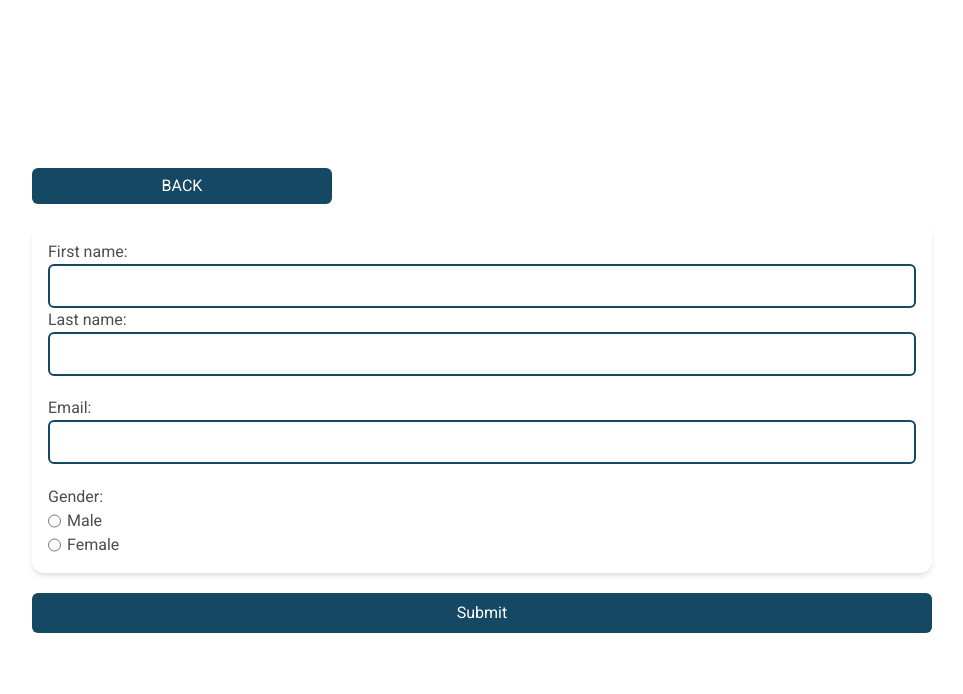
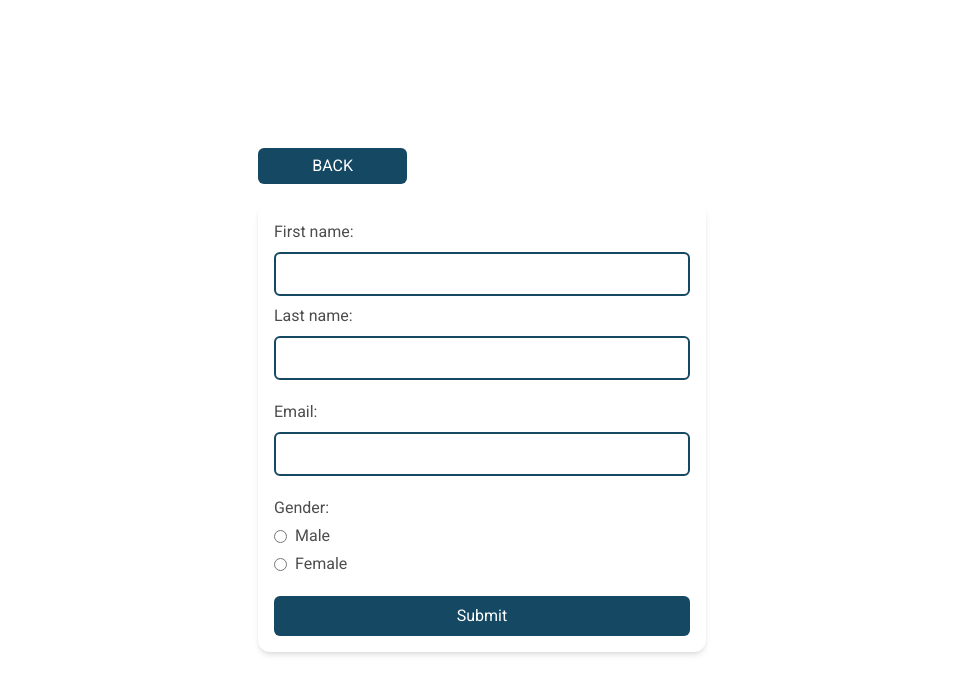
Before and after one commit to LA4th/crestvale-consultancy-project, a Vue app: page /form in a window 1280 px wide. Shown: the top 694 px of the page, without its empty margins (158-1121 px from the left). Built offline with nearby package versions, Linux system fonts and the light colour scheme; a web font is replaced by a local one; what @iscodex/tailwindcss-animate would draw is missing.

Commit message:
Adding the fetch for data

```diff
--- a/package.json
+++ b/package.json
@@ -11,6 +11,7 @@
   "dependencies": {
     "@iscodex/tailwindcss-animate": "^1.0.0",
     "@tailwindcss/vite": "^4.1.14",
+    "axios": "^1.12.2",
     "tailwindcss": "^4.1.14",
     "vue": "^3.5.22",
     "vue-router": "^4.5.1"
--- a/src/Components/TheForm.vue
+++ b/src/Components/TheForm.vue
@@ -1,36 +1,117 @@
 <template>
   <div class="min-h-screen w-full flex items-center justify-center">
-    <div class="w-full flex flex-col items-start gap-y-5">
-      <button @click="$router.push('/')" type="button" class="py-1.5 w-1/3 bg-dark-blue text-white font-roboto rounded-md">BACK</button>
-      <form action="" class="w-full flex flex-col gap-y-5 p-4 rounded-xl shadow-md">
-        <div class="flex flex-col items-start">
-          <label for="" class="font-roboto text-gray">First name:</label>
-          <input type="text" name="" id="" class="p-2 w-full rounded-md border-2 border-dark-blue">
-          <label for="" class="font-roboto text-gray">Last name:</label>
-          <input type="text" name="" id="" class="p-2 w-full rounded-md border-2 border-dark-blue">
+    <div class="w-full max-w-md flex flex-col items-start gap-y-5">
+
+      <!-- BACK BUTTON -->
+      <button
+        @click="$router.push('/')"
+        type="button"
+        class="py-1.5 w-1/3 bg-dark-blue text-white font-roboto rounded-md"
+      >
+        BACK
+      </button>
+
+      <!-- FORM -->
+      <form
+        @submit.prevent="handleSubmit"
+        class="w-full flex flex-col gap-y-5 p-4 rounded-xl shadow-md"
+      >
+        <div class="flex flex-col gap-y-2">
+          <label class="font-roboto text-gray">First name:</label>
+          <input
+            v-model="firstName"
+            type="text"
+            class="p-2 w-full rounded-md border-2 border-dark-blue focus:outline-none focus:ring-2 focus:ring-blue-400"
+          />
+
+          <label class="font-roboto text-gray">Last name:</label>
+          <input
+            v-model="lastName"
+            type="text"
+            class="p-2 w-full rounded-md border-2 border-dark-blue focus:outline-none focus:ring-2 focus:ring-blue-400"
+          />
         </div>
-        <div class="flex flex-col items-start">
-          <label for="" class="font-roboto text-gray">Email:</label>
-          <input type="email" name="" id=""  class="p-2 w-full rounded-md border-2 border-dark-blue">
+
+        <div class="flex flex-col gap-y-2">
+          <label class="font-roboto text-gray">Email:</label>
+          <input
+            v-model="email"
+            type="email"
+            class="p-2 w-full rounded-md border-2 border-dark-blue focus:outline-none focus:ring-2 focus:ring-blue-400"
+          />
         </div>
-        <div class="flex flex-col">
-          <span>
-            <label class="font-roboto text-gray">Gender:</label>
-          </span>
-          <span class="flex flex-row gap-x-1.5">
-            <input type="radio" id="male" name="gender" value="Male" />
-            <label for="male" class="font-roboto text-gray">Male</label>
-          </span>
-          <span class="flex flex-row gap-x-1.5">
-            <input type="radio" id="female" name="gender" value="Female" />
-            <label for="female" class="font-roboto text-gray">Female</label>
-          </span>
+
+        <div class="flex flex-col gap-y-1">
+          <label class="font-roboto text-gray">Gender:</label>
+          <label class="flex items-center gap-x-2">
+            <input v-model="gender" type="radio" name="gender" value="Male" />
+            <span class="font-roboto text-gray">Male</span>
+          </label>
+          <label class="flex items-center gap-x-2">
+            <input v-model="gender" type="radio" name="gender" value="Female" />
+            <span class="font-roboto text-gray">Female</span>
+          </label>
         </div>
+
+        <button
+          type="submit"
+          class="font-roboto w-full text-white bg-dark-blue py-2 rounded-md hover:bg-blue-900 transition"
+        >
+          Submit
+        </button>
       </form>
-      <button type="submit" class="font-roboto w-full text-white bg-dark-blue py-2 rounded-md">Submit</button>
     </div>
   </div>
 </template>
 <script setup>
+  import { ref } from 'vue'
+  import axios from 'axios' // Import natin ang Axios
 
+  const firstName = ref('')
+  const lastName = ref('')
+  const email = ref('')
+  const gender = ref('')
+
+  async function handleSubmit() {
+      // 1. I-compose ang data na ipapadala
+      const formData = {
+          firstName: firstName.value,
+          lastName: lastName.value,
+          email: email.value,
+          gender: gender.value
+      }
+
+      // 2. I-set ang URL ng PHP script mo
+      const backendUrl = 'http://crestvale.wuaze.com/submit_user.php' // Palitan ito ng tamang path!
+
+      try {
+          // Ipadala ang data gamit ang POST request.
+          // Axios will automatically send it as JSON.
+          const response = await axios.post(backendUrl, formData, {
+              headers: {
+                  'Content-Type': 'application/json'
+              }
+          })
+
+          // 3. I-handle ang successful response
+          alert(`Success: ${response.data.message}`)
+
+          // I-clear ang form fields pagkatapos mag-submit
+          firstName.value = ''
+          lastName.value = ''
+          email.value = ''
+          gender.value = ''
+
+      } catch (error) {
+          // 4. I-handle ang errors (galing sa PHP o network)
+          if (error.response) {
+              // Error response galing sa server (e.g., 400 or 500 status code)
+              alert(`Error: ${error.response.data.message || 'Server error occurred.'}`)
+          } else {
+              // Network error
+              alert('Network Error: Could not reach the server.')
+          }
+          console.error('Submission Error:', error)
+      }
+  }
 </script>
```
Also changed, not shown: 1 other file (tests, documents, lock files or other folders).
